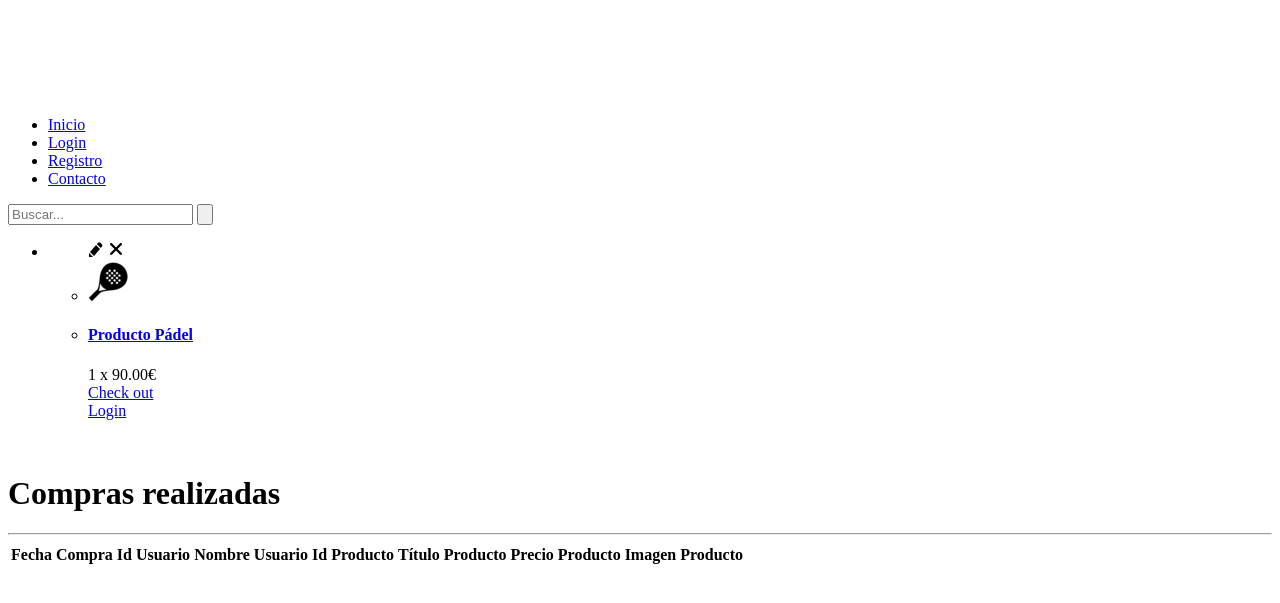
After one commit to David-Corona/dwes, a PHP site: template app/views/compras.view.php in a window 1280 px wide. The commit adds this page. Shown: the top 603 px of the page. Run offline with PHP 8.4, Linux system fonts and the light colour scheme; the template is opened without the code that fills it, so the values that code supplies are empty.

Commit message:
Compra de Productos.

```diff
--- a/app/routes.php
+++ b/app/routes.php
@@ -4,17 +4,19 @@ $router->get('', 'PagesController@index');
 $router->get('checkout', 'PagesController@checkout');
 $router->get('perfil', 'PagesController@perfil', 'ROLE_USER');
 $router->post('perfil/cambioPass', 'PagesController@cambioPass', 'ROLE_USER');
+$router->get('compras/:id', 'PagesController@compras', 'ROLE_USER');
 $router->get('usuarios', 'PagesController@usuarios', 'ROLE_ADMIN');
 $router->get('usuarios/:id', 'PagesController@admin', 'ROLE_ADMIN');
 $router->post('usuarios/editar/:id', 'PagesController@editar', 'ROLE_ADMIN');
 $router->post('usuarios/eliminar/:id', 'PagesController@eliminar', 'ROLE_ADMIN');
 
-$router->get('productos', 'ProductoController@index', 'ROLE_USER');
+$router->get('productos/:id', 'ProductoController@index', 'ROLE_USER');
 $router->post('productos/nuevo', 'ProductoController@nuevo', 'ROLE_USER');
 $router->get('admin-producto/:id', 'ProductoController@admin', 'ROLE_USER');
 $router->post('admin-producto/editar/:id', 'ProductoController@editar', 'ROLE_USER');
 $router->post('admin-producto/eliminar/:id', 'ProductoController@eliminar', 'ROLE_USER');
-$router->get('productos/:id', 'ProductoController@show');
+$router->get('producto/:id', 'ProductoController@show');
+$router->post('comprar/:id', 'ProductoController@comprar', 'ROLE_USER');
 
 $router->get('contact', 'MensajeController@index');
 $router->post('mensaje', 'MensajeController@mensaje');
--- a/app/views/admin-usuario.view.php
+++ b/app/views/admin-usuario.view.php
@@ -5,17 +5,21 @@
             <br>
             <h1>Detalles Usuario</h1>
             <hr>
+            <?php include __DIR__ . '/partials/show-error.part.php' ?>
             <div class="clear">
                 <p>Nombre de usuario: <?= $usuario->getUsername() ?></p>
                 <p>Tipo de usuario: <?= $usuario->getRole() ?></p>
                 <p>Número de artículos publicados: <?= $usuario->getNumArticulos() ?></p>
+            </div>
+            <div class="clear">
+                <p><a href="/productos/<?= $usuario->getId()?>">Sus Productos</a></p>
+                <p><a href="/compras/<?= $usuario->getId()?>">Sus Compras</a></p>
             </div>
             <br>
             <br>
 
             <h1>Editar Usuario</h1>
             <hr>
-            <?php include __DIR__ . '/partials/show-error.part.php' ?>
 
             <form method="post" action="/usuarios/editar/<?= $usuario->getId()?>" enctype="multipart/form-data">
                 <div class="">
--- /dev/null
+++ b/app/views/compras.view.php
@@ -0,0 +1,43 @@
+
+<div id="compras">
+    <div class="container">
+        <div class="col">
+            <br>
+            <h1>Compras realizadas</h1>
+            <hr>
+
+            <div class="clear">
+                <table class="table">
+                    <thead>
+                    <tr>
+                        <th scope="col">Fecha Compra</th>
+                        <th scope="col">Id Usuario</th>
+                        <th scope="col">Nombre Usuario</th>
+                        <th scope="col">Id Producto</th>
+                        <th scope="col">Título Producto</th>
+                        <th scope="col">Precio Producto</th>
+                        <th scope="col">Imagen Producto</th>
+                    </tr>
+                    </thead>
+                    <tbody>
+                    <?php foreach (($compras ?? []) as $compra) : ?>
+                        <tr>
+                            <td><?= $compra->getFecha() ?></td>
+                            <td><?= $compra->getIdUsuario() ?></td>
+                            <td><?= $compraRepository->getUsuario($compra)->getUserName() ?></td>
+                            <td><?= $compra->getIdProducto() ?></td>
+                            <td><?= $compraRepository->getProducto($compra)->getTitulo() ?></td>
+                            <td><?= $compraRepository->getProducto($compra)->getPrecio() ?>€</td>
+                            <td>
+                                <img src="/<?= $compraRepository->getProducto($compra)->getUrlImagenMini() ?>"
+                                     alt="/<?= $compraRepository->getProducto($compra)->getNombreImagen() ?>"
+                                     title="<?= $compraRepository->getProducto($compra)->getTitulo() ?>"
+                            </td>
+                        </tr>
+                    <?php endforeach; ?>
+                    </tbody>
+                </table>
+            </div>
+        </div>
+    </div>
+</div>
--- a/app/views/partials/header.part.php
+++ b/app/views/partials/header.part.php
@@ -13,10 +13,6 @@
                             <li class="<?= cursophp7dc\app\utils\Utils::opcionMenuActiva('index') ? 'current' : '' ?>" >
                                 <a href="<?= cursophp7dc\app\utils\Utils::opcionMenuActiva('index') ? '#' : '/' ?>">Inicio</a>
                             </li>
-                            <li class="<?= cursophp7dc\app\utils\Utils::opcionMenuActiva('contact') ? 'current' : '' ?>">
-                                <a href="<?= cursophp7dc\app\utils\Utils::opcionMenuActiva('contact') ? '#' : '/contact' ?>">Contacto</a>
-                            </li>
-
                             <?php if (is_null($app['user'])) : ?>
                             <li class="<?= cursophp7dc\app\utils\Utils::opcionMenuActiva('login') ? 'current' : '' ?>">
                                 <a href="<?= cursophp7dc\app\utils\Utils::opcionMenuActiva('login') ? '#' : '/login' ?>">Login</a>
@@ -25,9 +21,9 @@
                                 <a href="<?= cursophp7dc\app\utils\Utils::opcionMenuActiva('registro') ? '#' : '/registro' ?>">Registro</a>
                             </li>
                             <?php else: ?>
-                            <li class="<?= cursophp7dc\app\utils\Utils::opcionMenuActiva('productos') ? 'current' : '' ?>" >
+                            <!--<li class="<?= cursophp7dc\app\utils\Utils::opcionMenuActiva('productos') ? 'current' : '' ?>" >
                                 <a href="<?= cursophp7dc\app\utils\Utils::opcionMenuActiva('productos') ? '/productos' : '/productos' ?>">Productos</a>
-                            </li>
+                            </li>-->
                             <li class="<?= cursophp7dc\app\utils\Utils::opcionMenuActiva('articulos') ? 'current' : '' ?>" >
                                 <a href="<?= cursophp7dc\app\utils\Utils::opcionMenuActiva('articulos') ? '/articulos' : '/articulos' ?>">Artículos</a>
                             </li>
@@ -43,6 +39,9 @@
                                 <a href="<?= cursophp7dc\app\utils\Utils::opcionMenuActiva('logout') ? '#' : '/logout' ?>">Logout (<?= $app['user']->getUsername() ?>)</a>
                             </li>
                             <?php endif; ?>
+                            <li class="<?= cursophp7dc\app\utils\Utils::opcionMenuActiva('contact') ? 'current' : '' ?>">
+                                <a href="<?= cursophp7dc\app\utils\Utils::opcionMenuActiva('contact') ? '#' : '/contact' ?>">Contacto</a>
+                            </li>
 
                             <div class="clear"></div>
                         </ul>
--- a/app/views/partials/images-shop.part.php
+++ b/app/views/partials/images-shop.part.php
@@ -3,7 +3,7 @@
 
     <?php foreach ($productos as $producto): ?>
 
-        <div class="col-md-3 shop_box"><a href="/productos/<?= $producto->getId()?>">
+        <div class="col-md-3 shop_box"><a href="/producto/<?= $producto->getId()?>">
                 <img src=<?= $producto->getUrlImagen()?> class="img-responsive" alt="<?= $producto->getTitulo()?>" />
                 <div class="shop_desc">
                     <h3><a href="#"><?= $producto->getTitulo()?></a></h3>
@@ -11,7 +11,7 @@
                     <span class="actual"><?= $producto->getPrecio()?>€</span><br>
                     <ul class="buttons">
                         <li class="cart"><a href="#">Añadir a Cesta</a></li>
-                        <li class="shop_btn"><a href="/productos/<?= $producto->getId()?>">Ver Detalles</a></li>
+                        <li class="shop_btn"><a href="/producto/<?= $producto->getId()?>">Ver Detalles</a></li>
                         <div class="clear"> </div>
                     </ul>
                 </div>
--- a/app/views/perfil.view.php
+++ b/app/views/perfil.view.php
@@ -11,6 +11,11 @@
                 <p>Nombre de usuario: <?= $usuario->getUsername() ?></p>
                 <p>Tipo de usuario: <?= $usuario->getRole() ?></p>
                 <p>Número de artículos publicados: <?= $usuario->getNumArticulos() ?></p>
+            </div>
+
+            <div class="clear">
+                <p><a href="/productos/<?= $usuario->getId()?>">Mis Productos</a></p>
+                <p><a href="/compras/<?= $usuario->getId()?>">Mis Compras</a></p>
             </div>
             <hr>
             <h2>Cambiar contraseña:</h2>
--- a/app/views/productos.view.php
+++ b/app/views/productos.view.php
@@ -66,8 +66,8 @@
                                 <tr>
                                     <th scope="row"><?= $producto->getId() ?></th>
                                     <td>
-                                        <img src="<?= $producto->getUrlImagenMini() ?>"
-                                             alt="<?= $producto->getUrlImagenMini() ?>"
+                                        <img src="/<?= $producto->getUrlImagenMini() ?>"
+                                             alt="/<?= $producto->getNombreImagen() ?>"
                                              title="<?= $producto->getTitulo() ?>"
                                     </td>
                                     <td><?= $producto->getTitulo() ?></td>
--- a/core/database/QueryBuilder.php
+++ b/core/database/QueryBuilder.php
@@ -111,6 +111,12 @@ abstract class QueryBuilder
     public function findAllUser(int $idUser) : array
     {
         $sql = "SELECT * from $this->table WHERE usuario=$idUser";
+        return $this->executeQuery($sql);
+    }
+
+    public function findComprasUsuario(int $idUser) : array
+    {
+        $sql = "SELECT * from $this->table WHERE id_usuario=$idUser";
         return $this->executeQuery($sql);
     }
 
```
Also changed, not shown: app/controllers/PagesController.php (+23 -2 lines), app/controllers/ProductoController.php (+46 -5 lines), app/entity/Compra.php (added, +68 -0 lines), app/repository/CompraRepository.php (added, +50 -0 lines), app/views/show-producto.view.php (+9 -1 lines), public/images/producto/BP_Vertex_Hyb.jpg (added), public/images/producto/Bolas_BC.jpg (added), public/images/shop/BP_Vertex_Hyb.jpg (added), public/images/shop/Bolas_BC.jpg (added).
